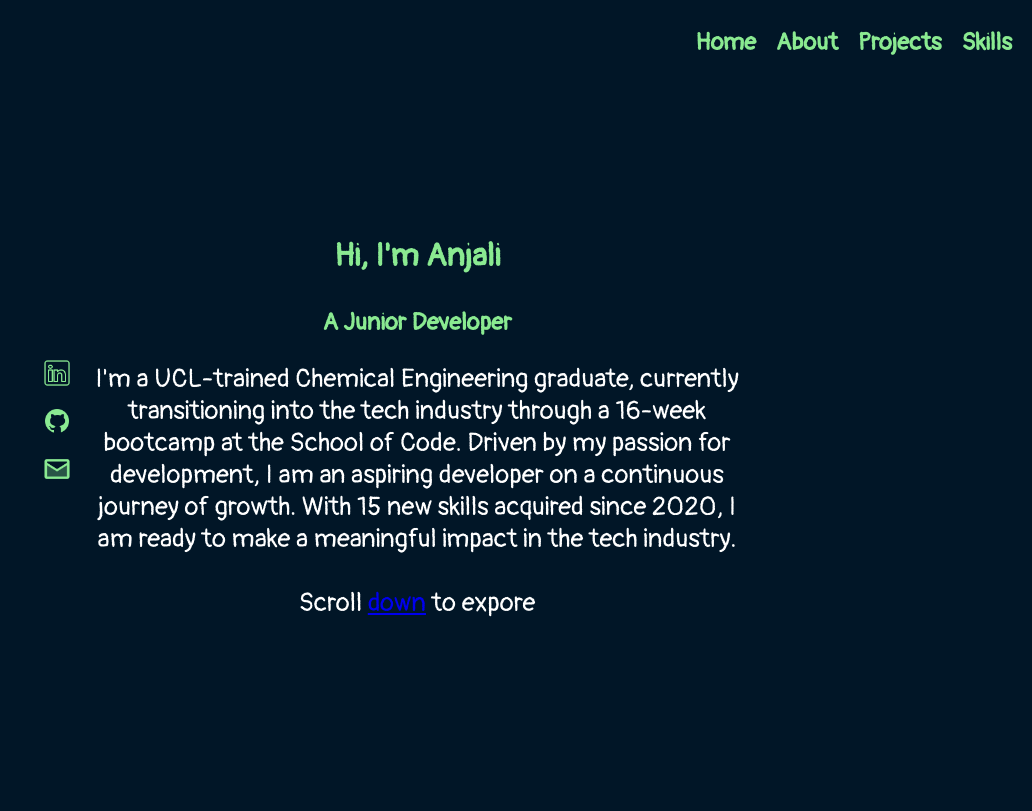
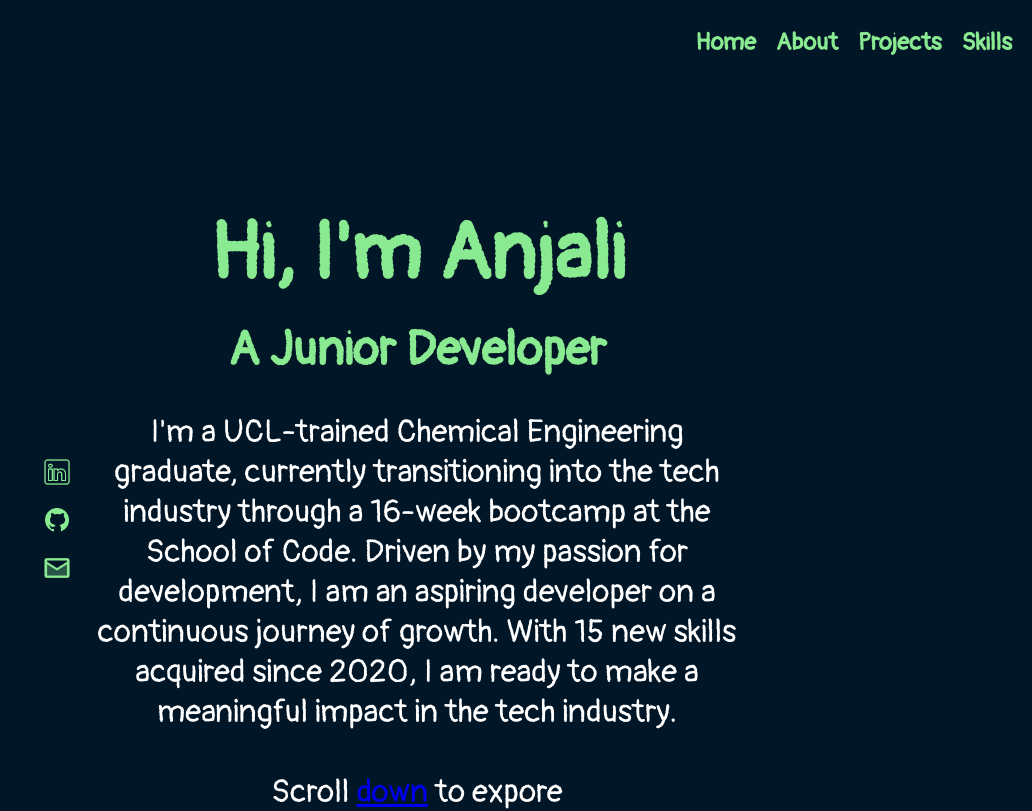
Before and after one commit to anjaliruth/AnjaliMuthusamy, a React (Create React App) app: page / in a window 1280 px wide. Shown: the top 811 px of the page, without its empty margins (248-1280 px from the left). Built offline with nearby package versions, Linux system fonts and the light colour scheme.

Commit message:
changed fontsize

```diff
--- a/src/App.css
+++ b/src/App.css
@@ -203,12 +203,24 @@ color: var(--backgroundColour);
   font-size: 2rem;
   font-weight: 800;
   color: var(--headingColour);
-}
+  @media screen and (min-width: 768px) {
+    font-size: 4rem;
+  }
+
+
+
+  }
 .sectionsubHeading {
   font-size: 1.5rem;
   font-weight: 800;
+  margin: 1rem;
   color: var(--headingColour);
-}
+  @media screen and (min-width: 768px) {
+    font-size: 3rem;
+  }
+
+  }
+
 
 .sectionList {
   list-style-type: none;
@@ -242,7 +254,6 @@ ul li a {
   position: relative;
   margin: 10px auto;
   height: 100vh;
-
 }
 
 .headerOffset{
@@ -273,9 +284,13 @@ body {
 }
 
 .name {
+  margin:0;
   font-size: 2rem;
   font-weight: 800;
   color: var(--headingColour);
+  @media screen and (min-width: 768px) {
+    font-size: 5rem;
+  }
 }
 
 .jobTitle {
@@ -302,6 +317,17 @@ body {
   margin: 0 auto;
   gap: 20px;
 }
+
+.home{
+  width: 90%;
+  text-align: center;
+  font-size: 1.3rem;
+  @media screen and (min-width: 768px) {
+    font-size: 2rem;
+    width: 100%;
+  }
+
+  }
 
 .aboutPara {
   padding-top: 20px;
```
